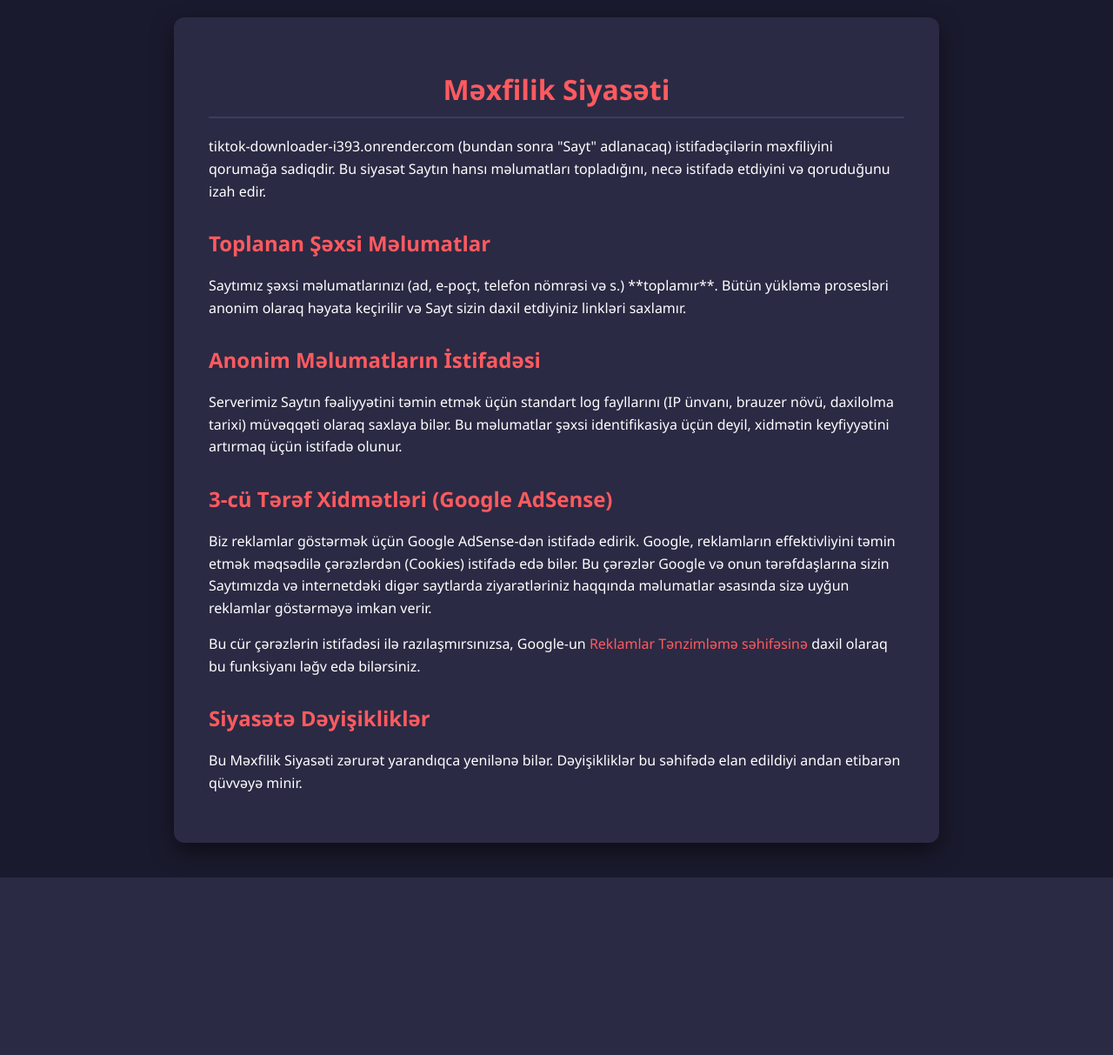
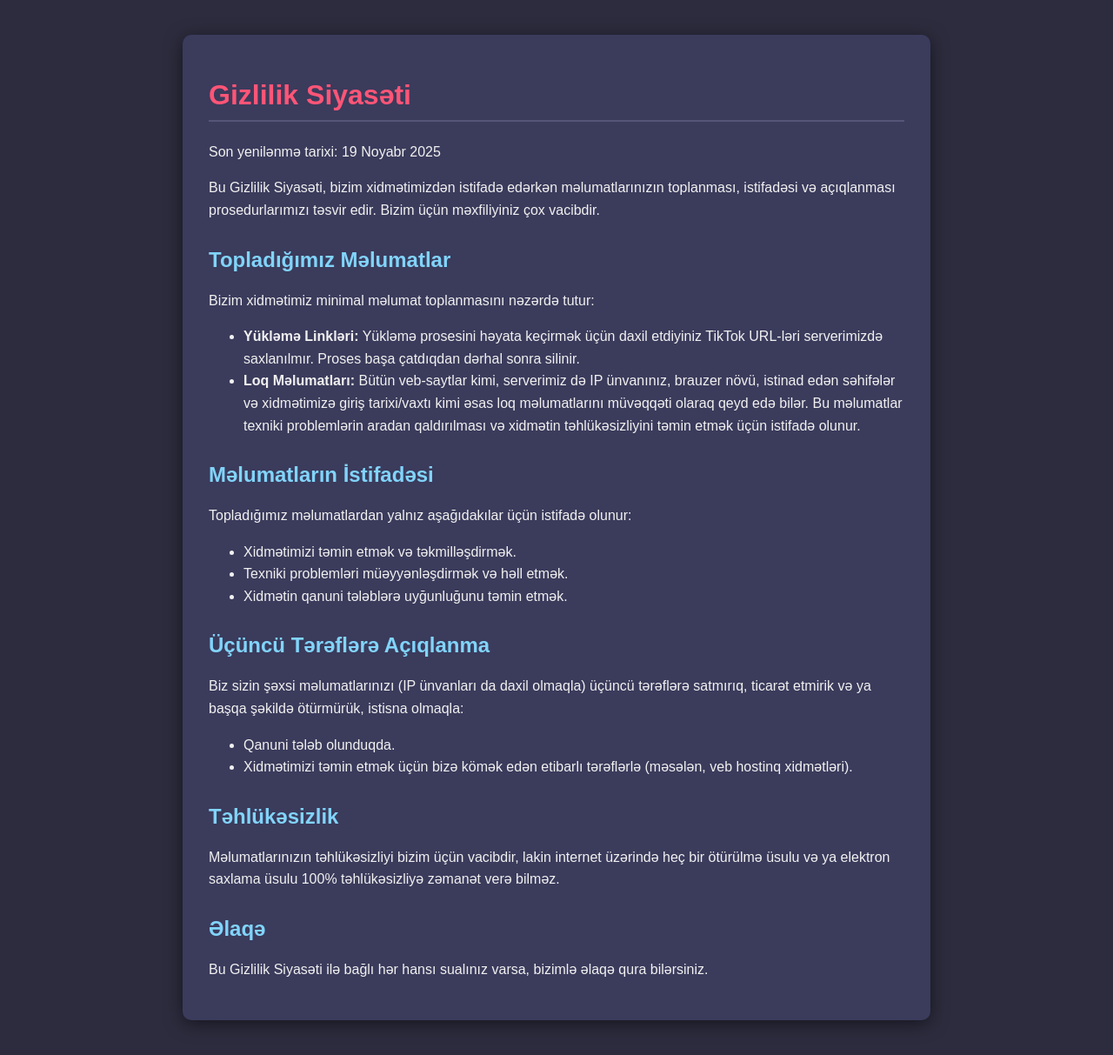
Before and after one commit to Emil-huseynli333/tikvidsave, a Flask app: template templates/privacy.html in a window 1280 px wide. Shown: the whole page at 87% size. Before the commit the page ends 1009 px from the top, so only its background shows below. Run offline with Flask 3, Linux system fonts and the light colour scheme; the template is opened without the code that fills it, so the values that code supplies are empty.

Commit message:
feat: Qanuni uyğunluq üçün Gizlilik Siyasəti və İstifadə Şərtləri əlavə edildi.
- Yeni privacy.html və terms.html səhifələri yaradıldı.
- index.html faylına altbilgidə bu yeni səhifələrə keçid linkləri əlavə edildi.

```diff
--- a/templates/privacy.html
+++ b/templates/privacy.html
@@ -3,53 +3,52 @@
 <head>
     <meta charset="UTF-8">
     <meta name="viewport" content="width=device-width, initial-scale=1.0">
-    <title>Məxfilik Siyasəti</title>
+    <title>Gizlilik Siyasəti - TikTok MP4 Yükləyici</title>
+    <link rel="icon" href="favicon.png" type="image/png">
     <style>
-        /* CSS stilləri index.html-dakı dizayna uyğunlaşdırılıb */
-        body {
-            font-family: 'Segoe UI', Tahoma, Geneva, Verdana, sans-serif;
-            display: flex;
-            flex-direction: column;
-            align-items: center;
-            min-height: 100vh;
-            background-color: #1a1a2e;
-            color: #fff;
-            margin: 0;
-            padding: 20px 0;
-        }
-        .container {
-            background-color: #2a2a44;
-            padding: 40px;
-            border-radius: 12px;
-            box-shadow: 0 10px 25px rgba(0, 0, 0, 0.5);
-            max-width: 800px;
-            width: 90%;
-            text-align: left;
-            margin-bottom: 20px;
-        }
-        h1 { color: #ff5a5f; margin-bottom: 20px; border-bottom: 2px solid #3c3c60; padding-bottom: 10px; text-align: center; }
-        h2 { color: #ff5a5f; margin-top: 30px; }
-        p, li { font-size: 16px; line-height: 1.6; margin-bottom: 15px; }
-        a { color: #ff5a5f; text-decoration: none; }
+        body { font-family: Arial, sans-serif; background-color: #2c2c3e; color: #f1f1f1; padding: 40px; margin: 0; }
+        .content { max-width: 800px; margin: 0 auto; background-color: #3b3b5c; padding: 30px; border-radius: 10px; box-shadow: 0 4px 20px rgba(0, 0, 0, 0.5); }
+        h1 { color: #ff5577; border-bottom: 2px solid #555577; padding-bottom: 10px; }
+        h2 { color: #81d4fa; margin-top: 30px; }
+        p, ul { line-height: 1.6; }
+        a { color: #ff5577; text-decoration: none; }
+        a:hover { text-decoration: underline; }
     </style>
 </head>
 <body>
-    <div class="container">
-        <h1>Məxfilik Siyasəti</h1>
-        <p>tiktok-downloader-i393.onrender.com (bundan sonra "Sayt" adlanacaq) istifadəçilərin məxfiliyini qorumağa sadiqdir. Bu siyasət Saytın hansı məlumatları topladığını, necə istifadə etdiyini və qoruduğunu izah edir.</p>
+    <div class="content">
+        <h1>Gizlilik Siyasəti</h1>
+        <p>Son yenilənmə tarixi: 19 Noyabr 2025</p>
 
-        <h2>Toplanan Şəxsi Məlumatlar</h2>
-        <p>Saytımız şəxsi məlumatlarınızı (ad, e-poçt, telefon nömrəsi və s.) **toplamır**. Bütün yükləmə prosesləri anonim olaraq həyata keçirilir və Sayt sizin daxil etdiyiniz linkləri saxlamır.</p>
+        <p>Bu Gizlilik Siyasəti, bizim xidmətimizdən istifadə edərkən məlumatlarınızın toplanması, istifadəsi və açıqlanması prosedurlarımızı təsvir edir. Bizim üçün məxfiliyiniz çox vacibdir.</p>
 
-        <h2>Anonim Məlumatların İstifadəsi</h2>
-        <p>Serverimiz Saytın fəaliyyətini təmin etmək üçün standart log fayllarını (IP ünvanı, brauzer növü, daxilolma tarixi) müvəqqəti olaraq saxlaya bilər. Bu məlumatlar şəxsi identifikasiya üçün deyil, xidmətin keyfiyyətini artırmaq üçün istifadə olunur.</p>
+        <h2>Topladığımız Məlumatlar</h2>
+        <p>Bizim xidmətimiz minimal məlumat toplanmasını nəzərdə tutur:</p>
+        <ul>
+            <li><strong>Yükləmə Linkləri:</strong> Yükləmə prosesini həyata keçirmək üçün daxil etdiyiniz TikTok URL-ləri serverimizdə saxlanılmır. Proses başa çatdıqdan dərhal sonra silinir.</li>
+            <li><strong>Loq Məlumatları:</strong> Bütün veb-saytlar kimi, serverimiz də IP ünvanınız, brauzer növü, istinad edən səhifələr və xidmətimizə giriş tarixi/vaxtı kimi əsas loq məlumatlarını müvəqqəti olaraq qeyd edə bilər. Bu məlumatlar texniki problemlərin aradan qaldırılması və xidmətin təhlükəsizliyini təmin etmək üçün istifadə olunur.</li>
+        </ul>
 
-        <h2>3-cü Tərəf Xidmətləri (Google AdSense)</h2>
-        <p>Biz reklamlar göstərmək üçün Google AdSense-dən istifadə edirik. Google, reklamların effektivliyini təmin etmək məqsədilə çərəzlərdən (Cookies) istifadə edə bilər. Bu çərəzlər Google və onun tərəfdaşlarına sizin Saytımızda və internetdəki digər saytlarda ziyarətləriniz haqqında məlumatlar əsasında sizə uyğun reklamlar göstərməyə imkan verir.</p>
-        <p>Bu cür çərəzlərin istifadəsi ilə razılaşmırsınızsa, Google-un <a href="https://policies.google.com/technologies/ads">Reklamlar Tənzimləmə səhifəsinə</a> daxil olaraq bu funksiyanı ləğv edə bilərsiniz.</p>
+        <h2>Məlumatların İstifadəsi</h2>
+        <p>Topladığımız məlumatlardan yalnız aşağıdakılar üçün istifadə olunur:</p>
+        <ul>
+            <li>Xidmətimizi təmin etmək və təkmilləşdirmək.</li>
+            <li>Texniki problemləri müəyyənləşdirmək və həll etmək.</li>
+            <li>Xidmətin qanuni tələblərə uyğunluğunu təmin etmək.</li>
+        </ul>
 
-        <h2>Siyasətə Dəyişikliklər</h2>
-        <p>Bu Məxfilik Siyasəti zərurət yarandıqca yenilənə bilər. Dəyişikliklər bu səhifədə elan edildiyi andan etibarən qüvvəyə minir.</p>
+        <h2>Üçüncü Tərəflərə Açıqlanma</h2>
+        <p>Biz sizin şəxsi məlumatlarınızı (IP ünvanları da daxil olmaqla) üçüncü tərəflərə satmırıq, ticarət etmirik və ya başqa şəkildə ötürmürük, istisna olmaqla:</p>
+        <ul>
+            <li>Qanuni tələb olunduqda.</li>
+            <li>Xidmətimizi təmin etmək üçün bizə kömək edən etibarlı tərəflərlə (məsələn, veb hostinq xidmətləri).</li>
+        </ul>
+
+        <h2>Təhlükəsizlik</h2>
+        <p>Məlumatlarınızın təhlükəsizliyi bizim üçün vacibdir, lakin internet üzərində heç bir ötürülmə üsulu və ya elektron saxlama üsulu 100% təhlükəsizliyə zəmanət verə bilməz.</p>
+
+        <h2>Əlaqə</h2>
+        <p>Bu Gizlilik Siyasəti ilə bağlı hər hansı sualınız varsa, bizimlə əlaqə qura bilərsiniz.</p>
     </div>
 </body>
 </html>
```
Also changed, not shown: templates/index.html (+5 -2 lines), templates/terms.html (+29 -36 lines).
